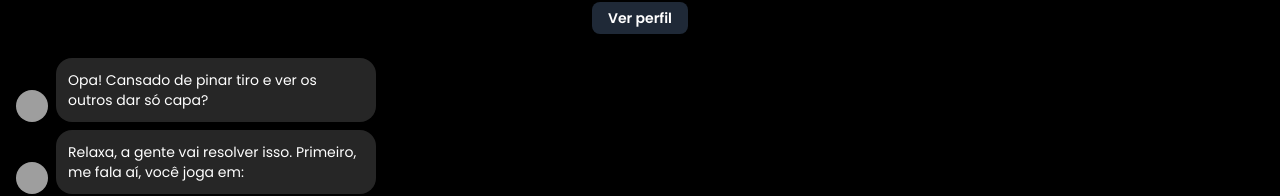
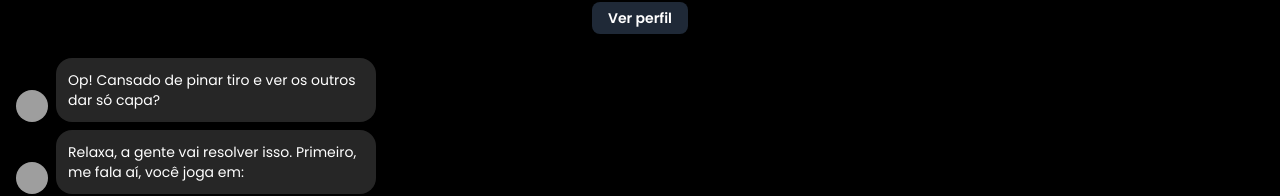
Before and after one commit to noskillsensi/assistente, a plain HTML site: page index.html in a window 1280 px wide. Shown: the part 279-475 px from the top of the page. Drawn offline with nearby package versions, Linux system fonts and the light colour scheme; grey boxes are pictures that could not be loaded.

Commit message:
Update index.html

```diff
--- a/index.html
+++ b/index.html
@@ -105,7 +105,7 @@
             let currentStep = 0;
 
             const chatFlow = [
-                { type: 'bot', message: "Opa! Cansado de pinar tiro e ver os outros dar só capa?", delay: 1500, next: 1 },
+                { type: 'bot', message: "Op! Cansado de pinar tiro e ver os outros dar só capa?", delay: 1500, next: 1 },
                 { type: 'bot', message: "Relaxa, a gente vai resolver isso. Primeiro, me fala aí, você joga em:", delay: 2000, options: [{ text: "Android", next: 2 }, { text: "iPhone", next: 2 }] },
                 { type: 'bot', message: "Show! Se liga como o <strong>Aplicativo da Noskill</strong> funciona no seu celular. É assim que a sua mira vai ficar:", delay: 2500, next: 3 },
                 {
@@ -221,4 +221,5 @@
         });
     </script>
 </body>
+
 </html>
```
